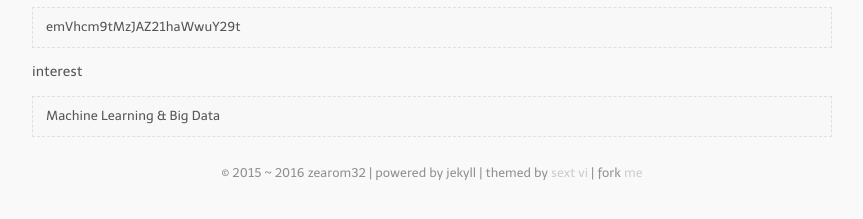
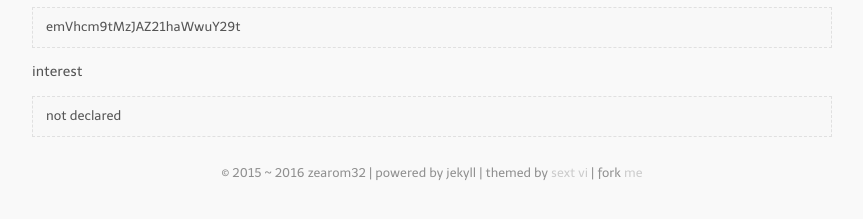
Before and after one commit to zearom32/zearom32.github.io, a Jekyll site: the page built from about.markdown, in a window 1280 px wide. Shown: the part 222-441 px from the top of the page, without its empty margins (208-1071 px from the left). Built offline with Jekyll 4.4.1, drawn with Linux system fonts in a browser that asks for light colours; nearby versions of some CDN libraries; Markdown is read by kramdown in place of the engine named in the settings.

Commit message:
update personal info

```diff
--- a/about.markdown
+++ b/about.markdown
@@ -15,4 +15,4 @@ mail
 
 interest
 
-> Machine Learning & Big Data
+> not declared
```
